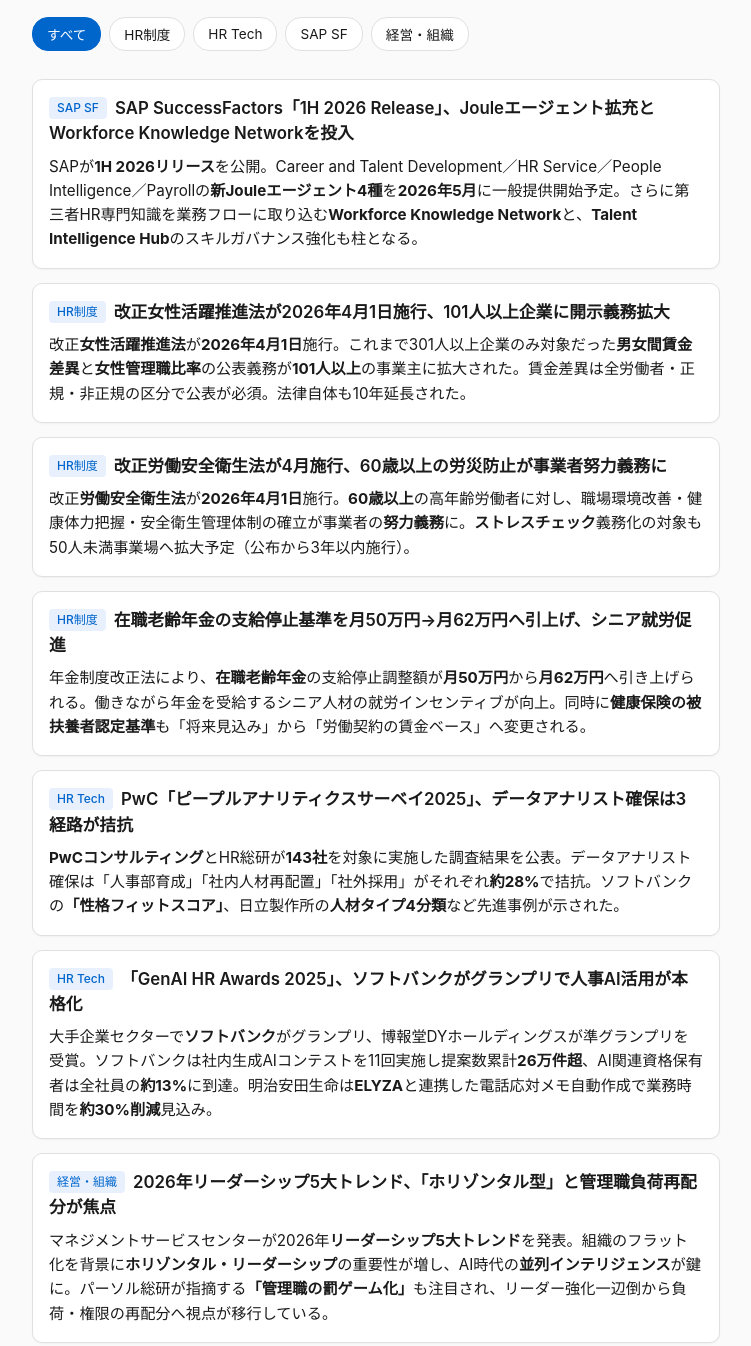
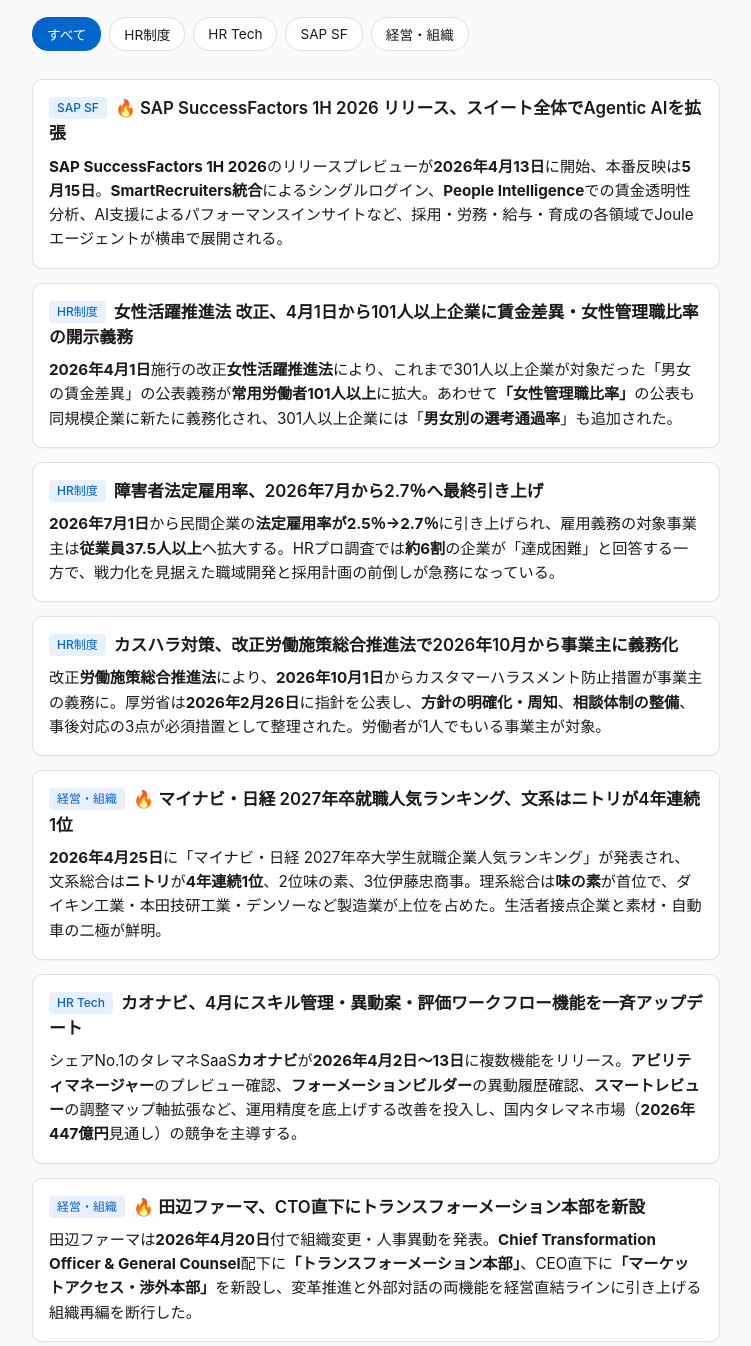
Before and after one commit to hata29/news, a plain HTML site: page archive/2026-04-26.html in a window 1280 px wide. Shown: the part 83-1429 px from the top of the page, without its empty margins (264-1015 px from the left). Drawn offline with Linux system fonts and the light colour scheme.

Commit message:
Update news digest: 2026-04-26

```diff
--- a/archive/2026-04-26.html
+++ b/archive/2026-04-26.html
@@ -178,32 +178,32 @@ footer {
 </nav>
 <main id="articles">
 <article data-category="SAP SF">
-  <h2><span class="cat">SAP SF</span><a href="https://news.sap.com/2026/04/sap-successfactors-1h-2026-release/" target="_blank" rel="noopener">SAP SuccessFactors「1H 2026 Release」、Jouleエージェント拡充とWorkforce Knowledge Networkを投入</a></h2>
-  <p>SAPが<strong>1H 2026リリース</strong>を公開。Career and Talent Development／HR Service／People Intelligence／Payrollの<strong>新Jouleエージェント4種</strong>を<strong>2026年5月</strong>に一般提供開始予定。さらに第三者HR専門知識を業務フローに取り込む<strong>Workforce Knowledge Network</strong>と、<strong>Talent Intelligence Hub</strong>のスキルガバナンス強化も柱となる。</p>
+  <h2><span class="cat">SAP SF</span><a href="https://news.sap.com/2026/04/sap-successfactors-1h-2026-release/" target="_blank" rel="noopener">🔥 SAP SuccessFactors 1H 2026 リリース、スイート全体でAgentic AIを拡張</a></h2>
+  <p><strong>SAP SuccessFactors 1H 2026</strong>のリリースプレビューが<strong>2026年4月13日</strong>に開始、本番反映は<strong>5月15日</strong>。<strong>SmartRecruiters統合</strong>によるシングルログイン、<strong>People Intelligence</strong>での賃金透明性分析、AI支援によるパフォーマンスインサイトなど、採用・労務・給与・育成の各領域でJouleエージェントが横串で展開される。</p>
 </article>
 <article data-category="HR制度">
-  <h2><span class="cat">HR制度</span><a href="https://jsite.mhlw.go.jp/tochigi-roudoukyoku/newpage_01622.html" target="_blank" rel="noopener">改正女性活躍推進法が2026年4月1日施行、101人以上企業に開示義務拡大</a></h2>
-  <p>改正<strong>女性活躍推進法</strong>が<strong>2026年4月1日</strong>施行。これまで301人以上企業のみ対象だった<strong>男女間賃金差異</strong>と<strong>女性管理職比率</strong>の公表義務が<strong>101人以上</strong>の事業主に拡大された。賃金差異は全労働者・正規・非正規の区分で公表が必須。法律自体も10年延長された。</p>
+  <h2><span class="cat">HR制度</span><a href="https://www.workersdoctors.co.jp/column/knowledge/houkaisei202604/" target="_blank" rel="noopener">女性活躍推進法 改正、4月1日から101人以上企業に賃金差異・女性管理職比率の開示義務</a></h2>
+  <p><strong>2026年4月1日</strong>施行の改正<strong>女性活躍推進法</strong>により、これまで301人以上企業が対象だった「男女の賃金差異」の公表義務が<strong>常用労働者101人以上</strong>に拡大。あわせて<strong>「女性管理職比率」</strong>の公表も同規模企業に新たに義務化され、301人以上企業には「<strong>男女別の選考通過率</strong>」も追加された。</p>
 </article>
 <article data-category="HR制度">
-  <h2><span class="cat">HR制度</span><a href="https://mag.smarthr.jp/hr/procedure/anzen-eisei-hou-kaisei/" target="_blank" rel="noopener">改正労働安全衛生法が4月施行、60歳以上の労災防止が事業者努力義務に</a></h2>
-  <p>改正<strong>労働安全衛生法</strong>が<strong>2026年4月1日</strong>施行。<strong>60歳以上</strong>の高年齢労働者に対し、職場環境改善・健康体力把握・安全衛生管理体制の確立が事業者の<strong>努力義務</strong>に。<strong>ストレスチェック</strong>義務化の対象も50人未満事業場へ拡大予定（公布から3年以内施行）。</p>
+  <h2><span class="cat">HR制度</span><a href="https://www.hrpro.co.jp/trend_news.php?news_no=3500" target="_blank" rel="noopener">障害者法定雇用率、2026年7月から2.7％へ最終引き上げ</a></h2>
+  <p><strong>2026年7月1日</strong>から民間企業の<strong>法定雇用率が2.5％→2.7％</strong>に引き上げられ、雇用義務の対象事業主は<strong>従業員37.5人以上</strong>へ拡大する。HRプロ調査では<strong>約6割</strong>の企業が「達成困難」と回答する一方で、戦力化を見据えた職域開発と採用計画の前倒しが急務になっている。</p>
 </article>
 <article data-category="HR制度">
-  <h2><span class="cat">HR制度</span><a href="https://www.kigyoujitsumu.com/topics_detail31/id=49938" target="_blank" rel="noopener">在職老齢年金の支給停止基準を月50万円→月62万円へ引上げ、シニア就労促進</a></h2>
-  <p>年金制度改正法により、<strong>在職老齢年金</strong>の支給停止調整額が<strong>月50万円</strong>から<strong>月62万円</strong>へ引き上げられる。働きながら年金を受給するシニア人材の就労インセンティブが向上。同時に<strong>健康保険の被扶養者認定基準</strong>も「将来見込み」から「労働契約の賃金ベース」へ変更される。</p>
+  <h2><span class="cat">HR制度</span><a href="https://www.businesslawyers.jp/articles/1457" target="_blank" rel="noopener">カスハラ対策、改正労働施策総合推進法で2026年10月から事業主に義務化</a></h2>
+  <p>改正<strong>労働施策総合推進法</strong>により、<strong>2026年10月1日</strong>からカスタマーハラスメント防止措置が事業主の義務に。厚労省は<strong>2026年2月26日</strong>に指針を公表し、<strong>方針の明確化・周知</strong>、<strong>相談体制の整備</strong>、事後対応の3点が必須措置として整理された。労働者が1人でもいる事業主が対象。</p>
+</article>
+<article data-category="経営・組織">
+  <h2><span class="cat">経営・組織</span>🔥 マイナビ・日経 2027年卒就職人気ランキング、文系はニトリが4年連続1位</h2>
+  <p><strong>2026年4月25日</strong>に「マイナビ・日経 2027年卒大学生就職企業人気ランキング」が発表され、文系総合は<strong>ニトリ</strong>が<strong>4年連続1位</strong>、2位味の素、3位伊藤忠商事。理系総合は<strong>味の素</strong>が首位で、ダイキン工業・本田技研工業・デンソーなど製造業が上位を占めた。生活者接点企業と素材・自動車の二極が鮮明。</p>
 </article>
 <article data-category="HR Tech">
-  <h2><span class="cat">HR Tech</span><a href="https://www.pwc.com/jp/ja/knowledge/thoughtleadership/people-analytics-survey2025.html" target="_blank" rel="noopener">PwC「ピープルアナリティクスサーベイ2025」、データアナリスト確保は3経路が拮抗</a></h2>
-  <p><strong>PwCコンサルティング</strong>とHR総研が<strong>143社</strong>を対象に実施した調査結果を公表。データアナリスト確保は「人事部育成」「社内人材再配置」「社外採用」がそれぞれ<strong>約28%</strong>で拮抗。ソフトバンクの<strong>「性格フィットスコア」</strong>、日立製作所の<strong>人材タイプ4分類</strong>など先進事例が示された。</p>
-</article>
-<article data-category="HR Tech">
-  <h2><span class="cat">HR Tech</span><a href="https://project.nikkeibp.co.jp/HumanCapital/atcl/column/00015/102900122/" target="_blank" rel="noopener">「GenAI HR Awards 2025」、ソフトバンクがグランプリで人事AI活用が本格化</a></h2>
-  <p>大手企業セクターで<strong>ソフトバンク</strong>がグランプリ、博報堂DYホールディングスが準グランプリを受賞。ソフトバンクは社内生成AIコンテストを11回実施し提案数累計<strong>26万件超</strong>、AI関連資格保有者は全社員の<strong>約13%</strong>に到達。明治安田生命は<strong>ELYZA</strong>と連携した電話応対メモ自動作成で業務時間を<strong>約30%削減</strong>見込み。</p>
+  <h2><span class="cat">HR Tech</span><a href="https://www.kaonavi.jp/news/" target="_blank" rel="noopener">カオナビ、4月にスキル管理・異動案・評価ワークフロー機能を一斉アップデート</a></h2>
+  <p>シェアNo.1のタレマネSaaS<strong>カオナビ</strong>が<strong>2026年4月2日〜13日</strong>に複数機能をリリース。<strong>アビリティマネージャー</strong>のプレビュー確認、<strong>フォーメーションビルダー</strong>の異動履歴確認、<strong>スマートレビュー</strong>の調整マップ軸拡張など、運用精度を底上げする改善を投入し、国内タレマネ市場（<strong>2026年447億円</strong>見通し）の競争を主導する。</p>
 </article>
 <article data-category="経営・組織">
-  <h2><span class="cat">経営・組織</span><a href="https://www.msc-net.co.jp/column-20260105/" target="_blank" rel="noopener">2026年リーダーシップ5大トレンド、「ホリゾンタル型」と管理職負荷再配分が焦点</a></h2>
-  <p>マネジメントサービスセンターが2026年<strong>リーダーシップ5大トレンド</strong>を発表。組織のフラット化を背景に<strong>ホリゾンタル・リーダーシップ</strong>の重要性が増し、AI時代の<strong>並列インテリジェンス</strong>が鍵に。パーソル総研が指摘する<strong>「管理職の罰ゲーム化」</strong>も注目され、リーダー強化一辺倒から負荷・権限の再配分へ視点が移行している。</p>
+  <h2><span class="cat">経営・組織</span><a href="https://www.tanabe-pharma.com/ja/news/rel_260420.html" target="_blank" rel="noopener">🔥 田辺ファーマ、CTO直下にトランスフォーメーション本部を新設</a></h2>
+  <p>田辺ファーマは<strong>2026年4月20日</strong>付で組織変更・人事異動を発表。<strong>Chief Transformation Officer & General Counsel</strong>配下に<strong>「トランスフォーメーション本部」</strong>、CEO直下に<strong>「マーケットアクセス・渉外本部」</strong>を新設し、変革推進と外部対話の両機能を経営直結ラインに引き上げる組織再編を断行した。</p>
 </article>
 </main>
 
```
Also changed, not shown: index.html (+16 -16 lines).
